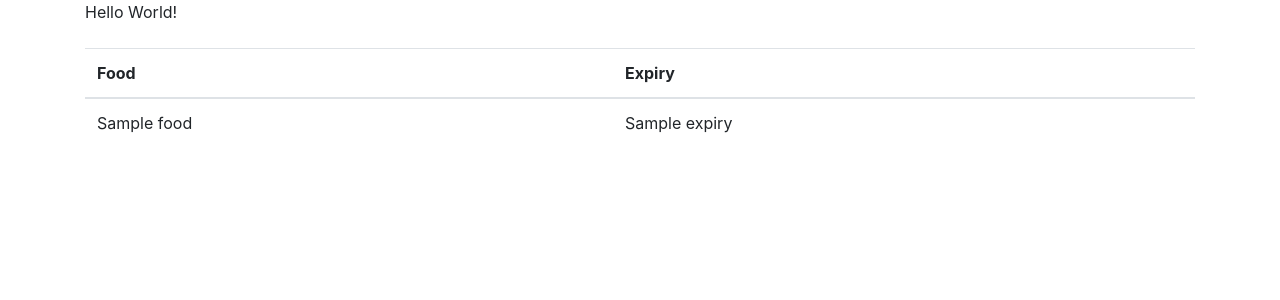
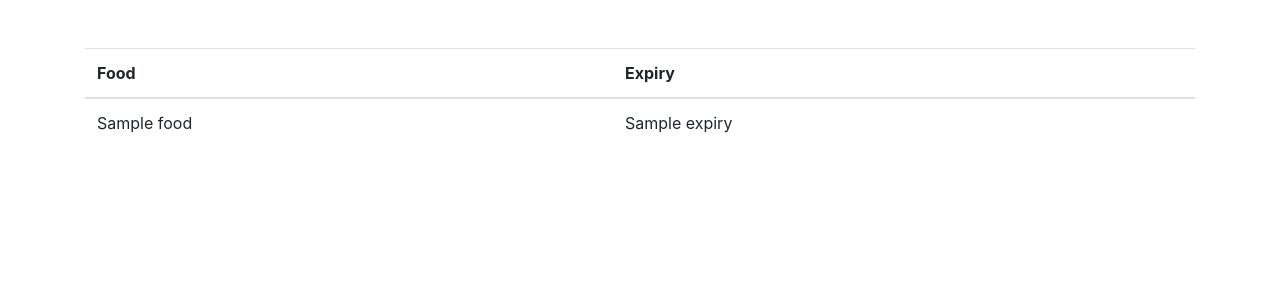
Before and after one commit to ericmshen/foodwatch, a Flask app: template templates/index.html in a window 1280 px wide. Shown: the top 300 px of the page. Run offline with Flask 2, Linux system fonts and the light colour scheme; the template is opened without the code that fills it: most values are stand-ins (such as "Sample title", 1, 10 or a date in 2020); some libraries are stand-ins or nearby versions.

Commit message:
remove hello world

```diff
--- a/templates/index.html
+++ b/templates/index.html
@@ -9,7 +9,6 @@
 </head>
 <body>
     <div class="container">
-        Hello World!
         <br><br>
         <table class="table table-default">
             <thead>
```
